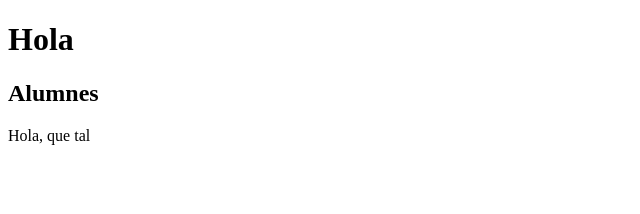
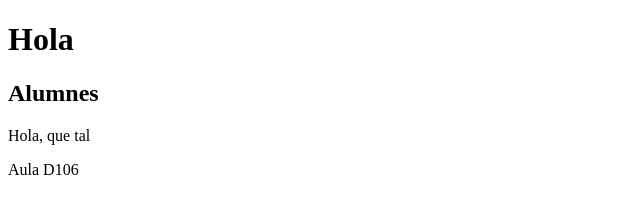
Before and after one commit to iburahimcamara8/portal, a plain HTML site: page index.html in a window 1280 px wide. Shown: the full height of the page, 0-640 px from the left. Drawn offline with Linux system fonts and the light colour scheme.

Commit message:
Update index.html

```diff
--- a/index.html
+++ b/index.html
@@ -11,5 +11,7 @@
     <h2>Alumnes</h2>
 
     <p>Hola, que tal</p>
+
+    <p>Aula D106</p>
 </body>
 </html>
```
